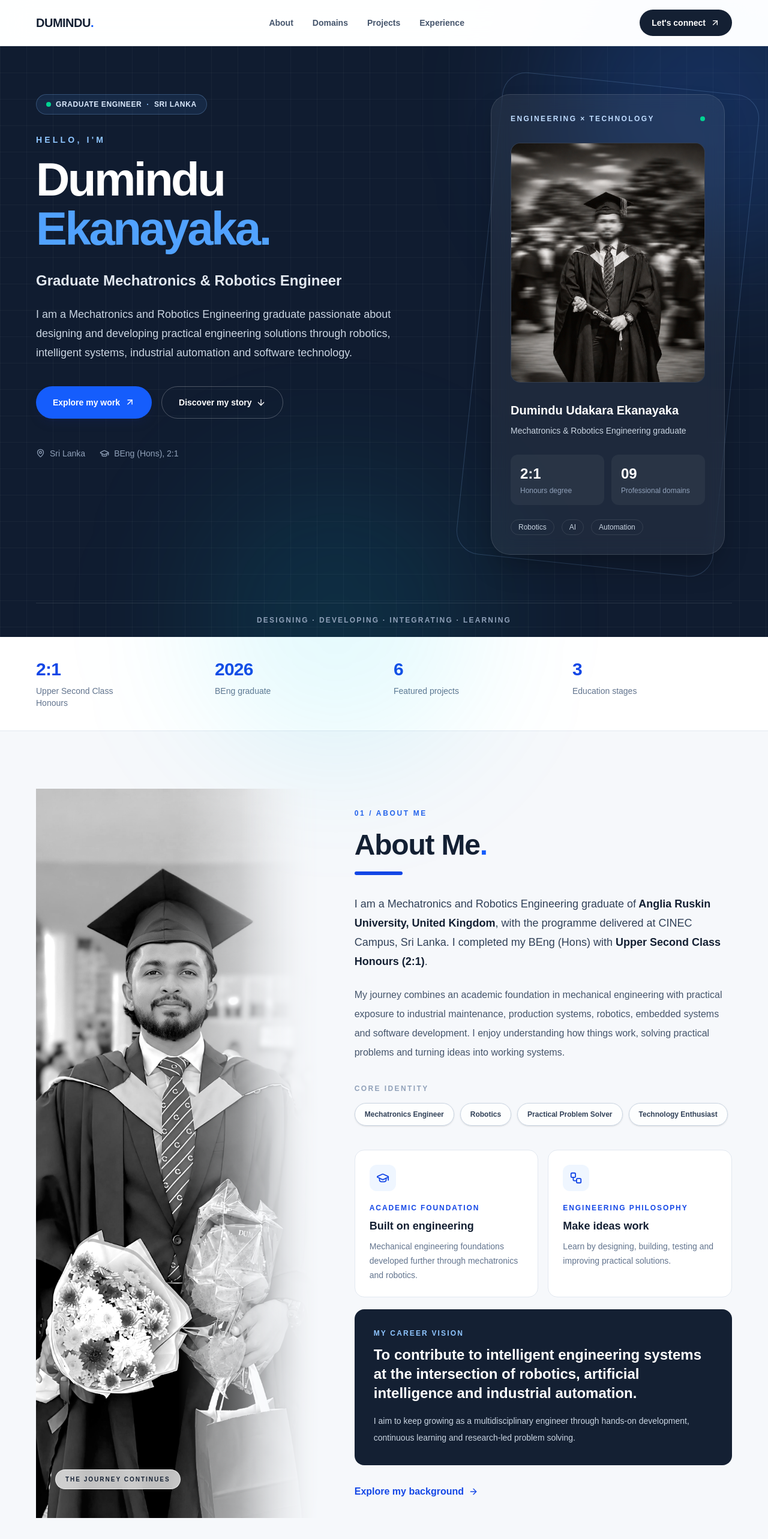
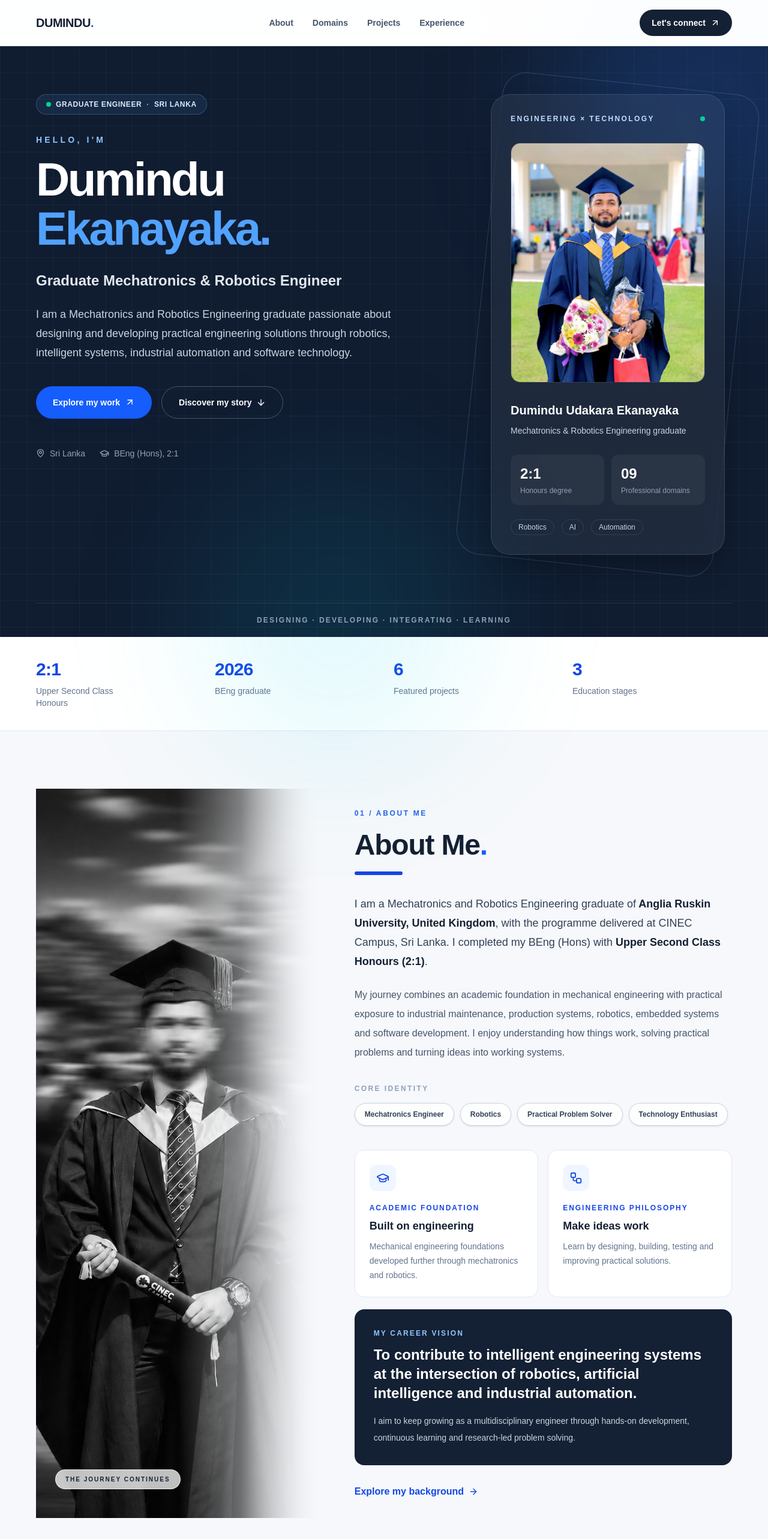
Before and after one commit to duminduue/dumindu-portfolio, a Next.js app: page / in a window 1280 px wide. Shown: the top 2566 px of the page at 60% size. Built offline with nearby package versions, Linux system fonts and the light colour scheme.

Commit message:
Correct hero and About section photo assignments

```diff
--- a/src/app/page.tsx
+++ b/src/app/page.tsx
@@ -135,7 +135,7 @@ export default function Home() {
               </div>
               <div className="relative my-8 h-[360px] overflow-hidden rounded-2xl border border-white/10 bg-slate-800 sm:h-[400px]">
                 <Image
-                  src="/images/about-graduation.jpg"
+                  src="/images/profile.jpeg"
                   alt="Dumindu Udakara Ekanayaka at his graduation ceremony"
                   fill
                   priority
@@ -169,7 +169,7 @@ export default function Home() {
           <div className="grid items-stretch gap-10 md:grid-cols-[.86fr_1.14fr] md:gap-14">
             <div className="about-photo-panel relative min-h-[480px] overflow-hidden md:min-h-[900px]">
               <Image
-                src="/images/profile.jpeg"
+                src="/images/about-graduation.jpg"
                 alt="Dumindu at his graduation ceremony"
                 fill
                 quality={100}
```
